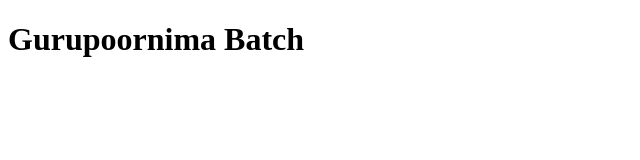
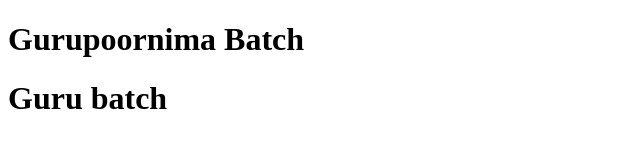
Before and after one commit to adii-13/Flipkart, a plain HTML site: page index.html in a window 1280 px wide. Shown: the whole page, without its empty margins (0-640 px from the left). Drawn offline with Linux system fonts and the light colour scheme.

Commit message:
Updated Batch

```diff
--- a/index.html
+++ b/index.html
@@ -8,5 +8,6 @@
  </head>
  <body>
     <h1>Gurupoornima Batch</h1>
+    <h1>Guru batch</h1>
  </body>
  </html>
```
